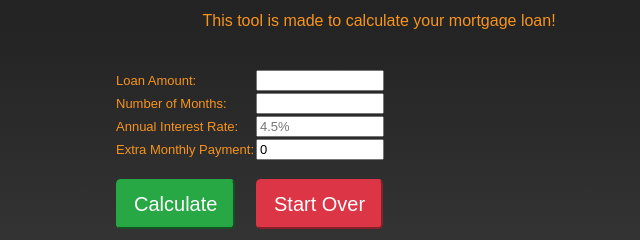
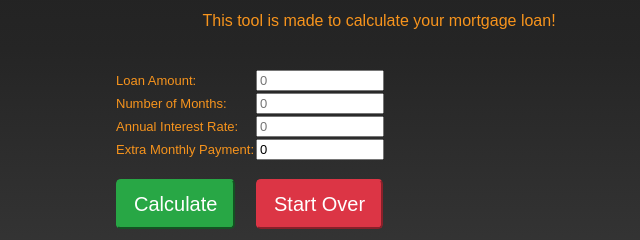
Before and after one commit to alandres92/Mortgage-Calc, a plain HTML site: page solve.html in a window 1280 px wide. Shown: the part 674-914 px from the top of the page, 172-812 px from the left. Drawn offline with nearby package versions, Linux system fonts and the light colour scheme.

Commit message:
Placeholders

```diff
--- a/solve.html
+++ b/solve.html
@@ -49,16 +49,16 @@
                 <table class="center">
                     <tr>
                         <td>Loan Amount:</td>
-                        <td><input type="text" id="loanAmt" size="13" value=""></td>
+                        <td><input placeholder="0" type="text" id="loanAmt" size="13" value=""></td>
                     </tr>
                     <tr>
                         <td>Number of Months:</td>
-                        <td><input type="text" id="months" size="13" value=""></td>
+                        <td><input placeholder="0" type="text" id="months" size="13" value=""></td>
                     </tr>
 
                     <tr>
                         <td>Annual Interest Rate:</td>
-                        <td><input placeholder="4.5%" type="text" id="rate" size="13" value=""></td>
+                        <td><input placeholder="0" type="text" id="rate" size="13" value=""></td>
                     </tr>
 
                     <tr>
```
